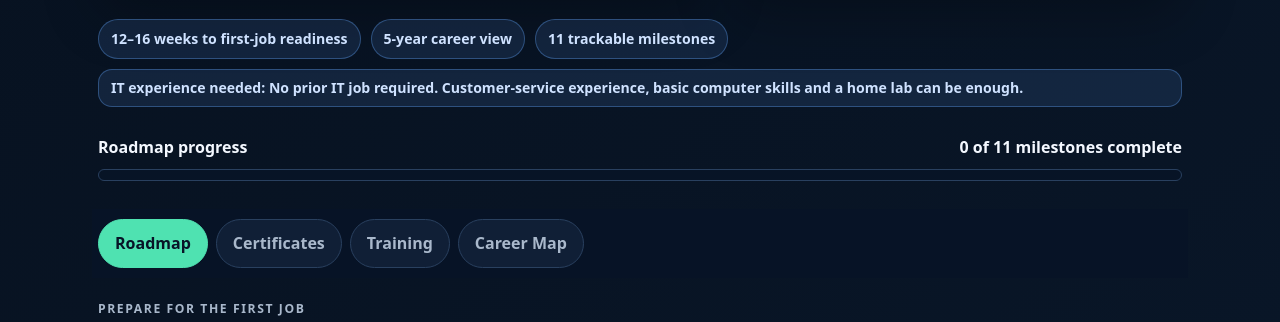
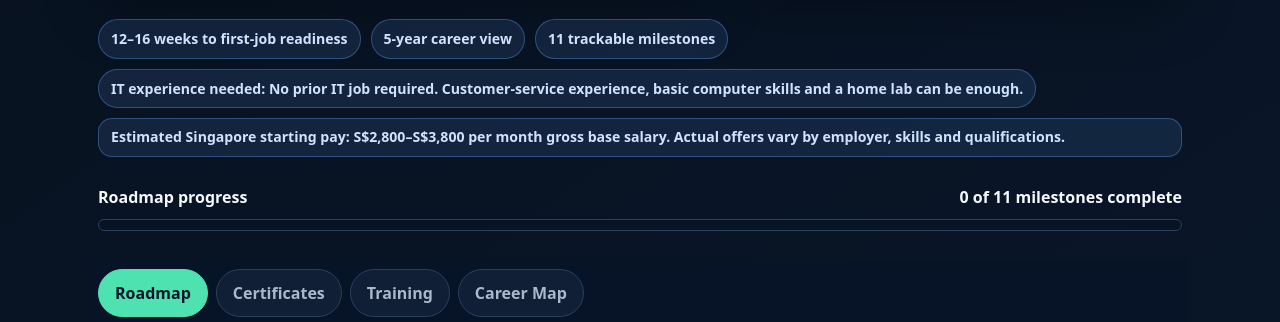
Before and after one commit to helmi8403/it-career-roadmap-builder, a plain HTML site: page index.html in a window 1280 px wide. Shown: the part 475-797 px from the top of the page. Drawn offline with Linux system fonts and the light colour scheme.

Commit message:
Add estimated Singapore starting pay for every role
Show indicative monthly gross base salary ranges for all 11 career paths, with a clear variability notice.

```diff
--- a/index.html
+++ b/index.html
@@ -482,12 +482,25 @@
     scrum:'Usually 1–3 years working in a delivery team. Scrum knowledge alone rarely replaces real team experience.',
     project:'Usually 1–3 years as a project coordinator, team contributor or technical specialist before owning complete projects.'
   };
+  const startingPay={
+    support:'S$2,800–S$3,800 per month',
+    developer:'S$3,500–S$5,000 per month',
+    network:'S$3,200–S$4,500 per month',
+    sysadmin:'S$3,300–S$4,800 per month',
+    database:'S$3,800–S$5,500 per month',
+    data:'S$4,000–S$6,000 per month',
+    cloud:'S$4,000–S$6,000 per month',
+    security:'S$3,800–S$5,500 per month',
+    scrum:'S$4,500–S$6,500 per month',
+    project:'S$4,000–S$6,000 per month',
+    devops:'S$4,500–S$6,500 per month'
+  };
   const roleSelect=document.querySelector('#role'),roadmapGrid=document.querySelector('#roadmapGrid'),careerGrid=document.querySelector('#careerGrid'),leadershipGrid=document.querySelector('#leadershipGrid'),certGrid=document.querySelector('#certGrid'),resourceGrid=document.querySelector('#resourceGrid'),careerMapGrid=document.querySelector('#careerMapGrid');
   let current=localStorage.getItem('it-roadmap-role')||'support'; if(!roles[current])current='support';roleSelect.value=current;
   const esc=s=>String(s).replace(/[&<>"']/g,c=>({'&':'&amp;','<':'&lt;','>':'&gt;','"':'&quot;',"'":'&#39;'}[c]));
   function renderCareerMap(){careerMapGrid.innerHTML=careerMapLanes.map(l=>`<article class="map-lane fade"><h3>${esc(l.title)}</h3><p>${esc(l.copy)}</p><div class="map-flow">${l.roles.map((key,i)=>`${i?'<span class="map-arrow" aria-hidden="true">→</span>':''}<button class="role-node" data-map-role="${key}">${esc(roles[key].name)}</button>`).join('')}</div></article>`).join('')+`<article class="map-lane fade"><h3>Common sideways moves</h3><p>These are skill-based transitions, not automatic promotions.</p><div class="transition-grid">${careerTransitions.map(x=>`<div class="transition"><strong>${esc(x[0])}</strong><span>${esc(x[1])}</span></div>`).join('')}</div></article>`}
   function progressKey(){return 'it-roadmap-progress-'+current} function readProgress(){try{return JSON.parse(localStorage.getItem(progressKey()))||[]}catch{return[]}}
-  function render(){const r=roles[current],done=readProgress();document.title=r.name+' 5-Year Roadmap | IT Career Roadmap Builder';document.querySelector('#heroTitle').textContent='Your 5-year path in '+r.name;document.querySelector('#heroCopy').textContent=r.copy;document.querySelector('#roadmapHeading').textContent=r.short+' foundation roadmap';document.querySelector('#careerHeading').textContent=r.short+' five-year career ladder';document.querySelector('#summary').innerHTML=`<span class="pill">${esc(r.time)} to first-job readiness</span><span class="pill">5-year career view</span><span class="pill">11 trackable milestones</span><span class="pill"><b>IT experience needed:</b> ${esc(entryExperience[current])}</span>`;
+  function render(){const r=roles[current],done=readProgress();document.title=r.name+' 5-Year Roadmap | IT Career Roadmap Builder';document.querySelector('#heroTitle').textContent='Your 5-year path in '+r.name;document.querySelector('#heroCopy').textContent=r.copy;document.querySelector('#roadmapHeading').textContent=r.short+' foundation roadmap';document.querySelector('#careerHeading').textContent=r.short+' five-year career ladder';document.querySelector('#summary').innerHTML=`<span class="pill">${esc(r.time)} to first-job readiness</span><span class="pill">5-year career view</span><span class="pill">11 trackable milestones</span><span class="pill"><b>IT experience needed:</b> ${esc(entryExperience[current])}</span><span class="pill"><b>Estimated Singapore starting pay:</b> ${esc(startingPay[current])} gross base salary. Actual offers vary by employer, skills and qualifications.</span>`;
     roadmapGrid.innerHTML=r.steps.map((s,i)=>{const g=stageGuides[current][i],id='stage-'+i;return `<article class="card step fade"><input class="check progress-check" type="checkbox" data-id="${id}" ${done.includes(id)?'checked':''} aria-label="Mark ${esc(s[0])} complete"><div><div class="step-num">Foundation ${i+1}</div><h3>${esc(s[0])}</h3><p>${esc(s[1])}</p><div class="skills">${s[2].map(x=>`<span class="skill">${esc(x)}</span>`).join('')}</div><div class="stage-guide"><div class="guide-row"><span class="guide-label">Training</span><span class="guide-value">${esc(g[0])}</span></div><div class="guide-row"><span class="guide-label">Build</span><span class="guide-value">${esc(g[1])}</span></div><div class="guide-row"><span class="guide-label">Certificate</span><span class="guide-value cert-line">${esc(g[2])}</span></div></div></div></article>`}).join('');
     careerGrid.innerHTML=careerLadders[current].map((c,i)=>{const id='career-'+i,d=careerDevelopment[current][i],p=certificatePlans[current][i];return `<article class="card career-card fade"><input class="check progress-check" type="checkbox" data-id="${id}" ${done.includes(id)?'checked':''} aria-label="Mark ${esc(c[2])} milestone complete"><div class="career-time">${esc(c[0])}</div><div class="career-content"><div class="step-num">Career level ${i+1}</div><h3>${esc(c[1])}</h3><p>${esc(c[2])}</p><div class="career-details"><div class="career-detail"><strong>Core skills</strong><span>${esc(c[3])}</span></div><div class="career-detail"><strong>Expected growth</strong><span>${i<5?'Build consistent evidence before targeting the next level.':'Lead work before expecting a formal leadership title.'}</span></div><div class="career-detail"><strong>Recommended training</strong><span>${esc(d[0])}</span></div><div class="career-detail"><strong>Certificate</strong><span>${esc(p[0].join(' • '))}<br><br><b>When:</b> ${esc(p[1])}</span></div></div></div></article>`}).join('');
     leadershipGrid.innerHTML=leadershipOutlook[current].map((x,i)=>{const d=careerDevelopment[current][i+6],p=certificatePlans[current][i+6];return `<article class="card fade"><div class="step-num">${esc(x[0])}</div><h3>${esc(x[1])}</h3><p>${i===0?'Own people, budgets, delivery and service outcomes. Usually requires proven leadership beyond strong technical performance.':'Set organisation-wide strategy, governance and investment priorities. Usually requires years of management and cross-business impact.'}</p><div class="career-details"><div class="career-detail"><strong>Recommended training</strong><span>${esc(d[0])}</span></div><div class="career-detail"><strong>Certificate</strong><span>${esc(p[0].join(' • '))}<br><br><b>When:</b> ${esc(p[1])}</span></div></div></article>`}).join('');
```
